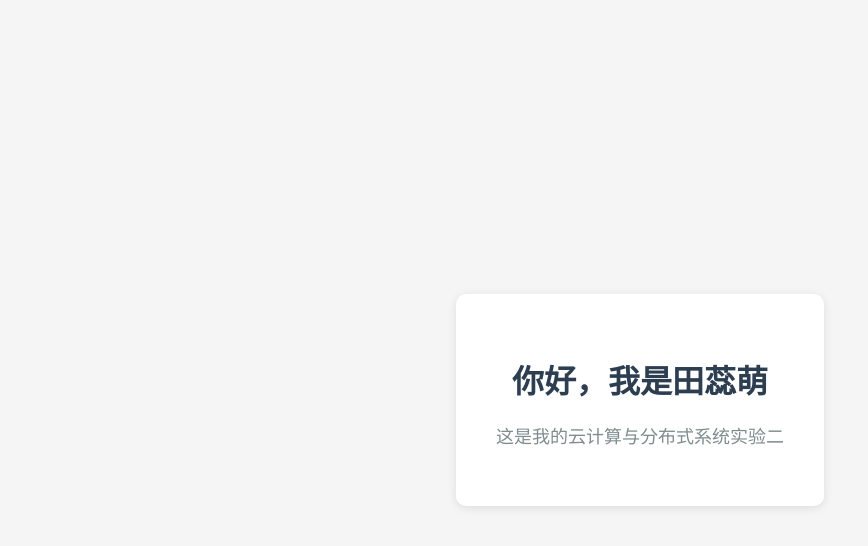
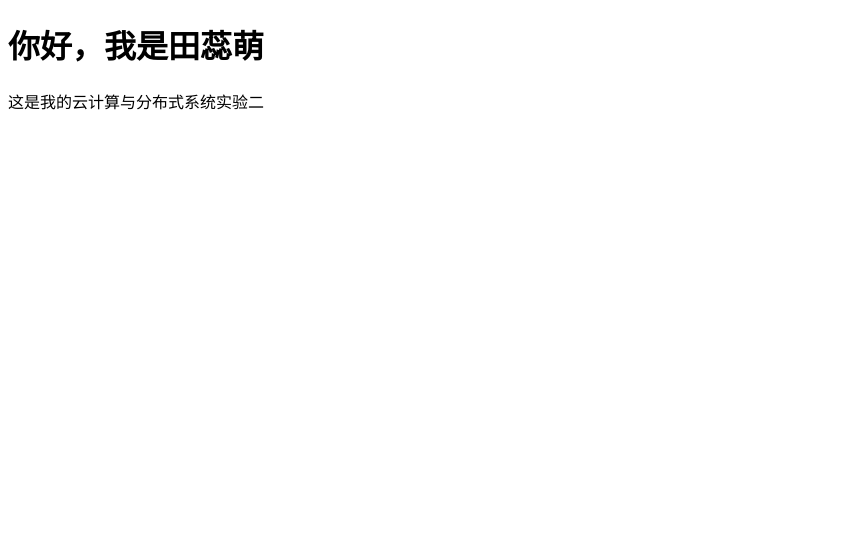
Before and after one commit to TTT02-02/TTT02-02.github.io, a plain HTML site: page index.html in a window 1280 px wide. Shown: the whole page, without its empty margins (0-868 px from the left). Drawn offline with Linux system fonts and the light colour scheme.

Commit message:
Update index.html

```diff
--- a/index.html
+++ b/index.html
@@ -1,12 +1,10 @@
 <!DOCTYPE html>
 <html>
 <head>
-    <title>田蕊萌的个人网页</title>
+    <title>田蕊萌的网页</title>
 </head>
-<body style="margin: 0; padding: 0; font-family: Arial, sans-serif; background-color: #f5f5f5; display: flex; justify-content: center; align-items: center; height: 100vh;">
-    <div style="text-align: center; background: white; padding: 40px; border-radius: 10px; box-shadow: 0 2px 10px rgba(0,0,0,0.1); max-width: 500px;">
-        <h1 style="color: #2c3e50; margin-bottom: 20px;">你好，我是田蕊萌</h1>
-        <p style="color: #7f8c8d; font-size: 18px;">这是我的云计算与分布式系统实验二</p>
-    </div>
+<body>
+    <h1>你好，我是田蕊萌</h1>
+    <p>这是我的云计算与分布式系统实验二</p>
 </body>
 </html>
```
